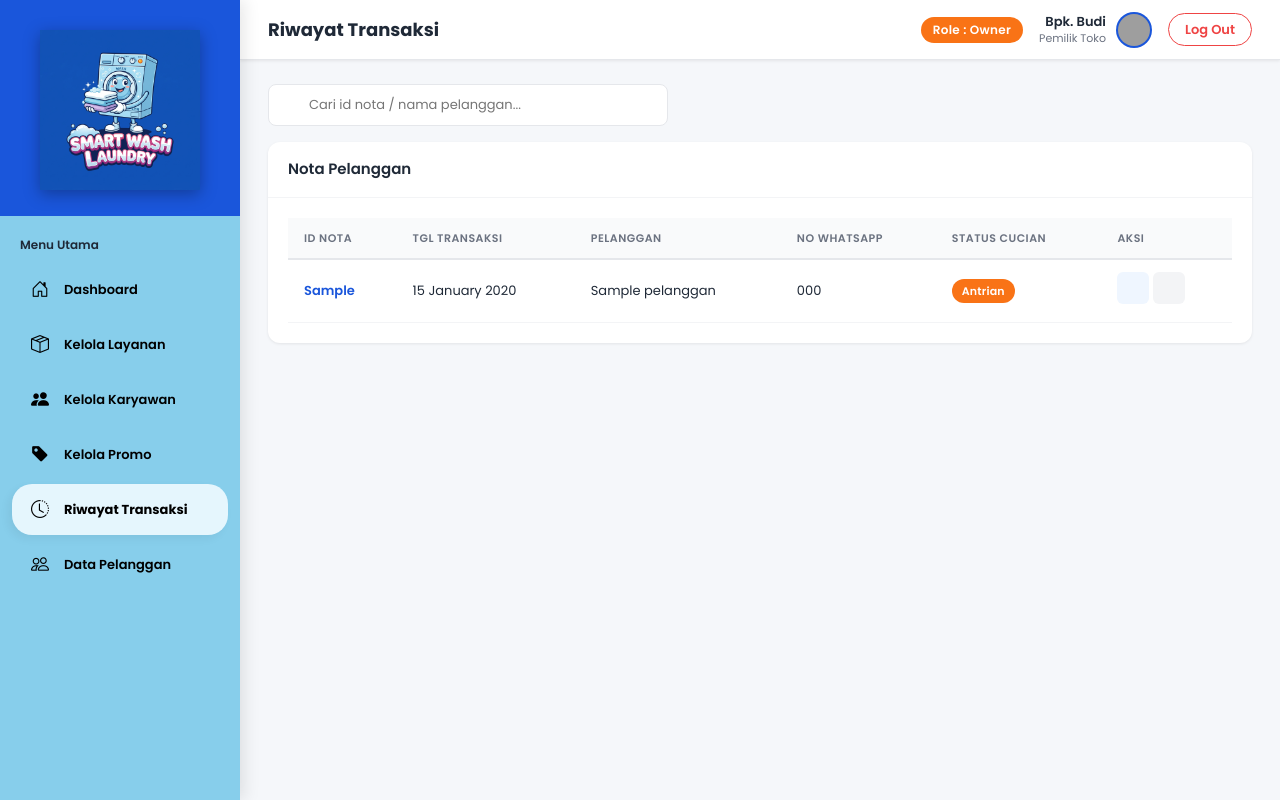
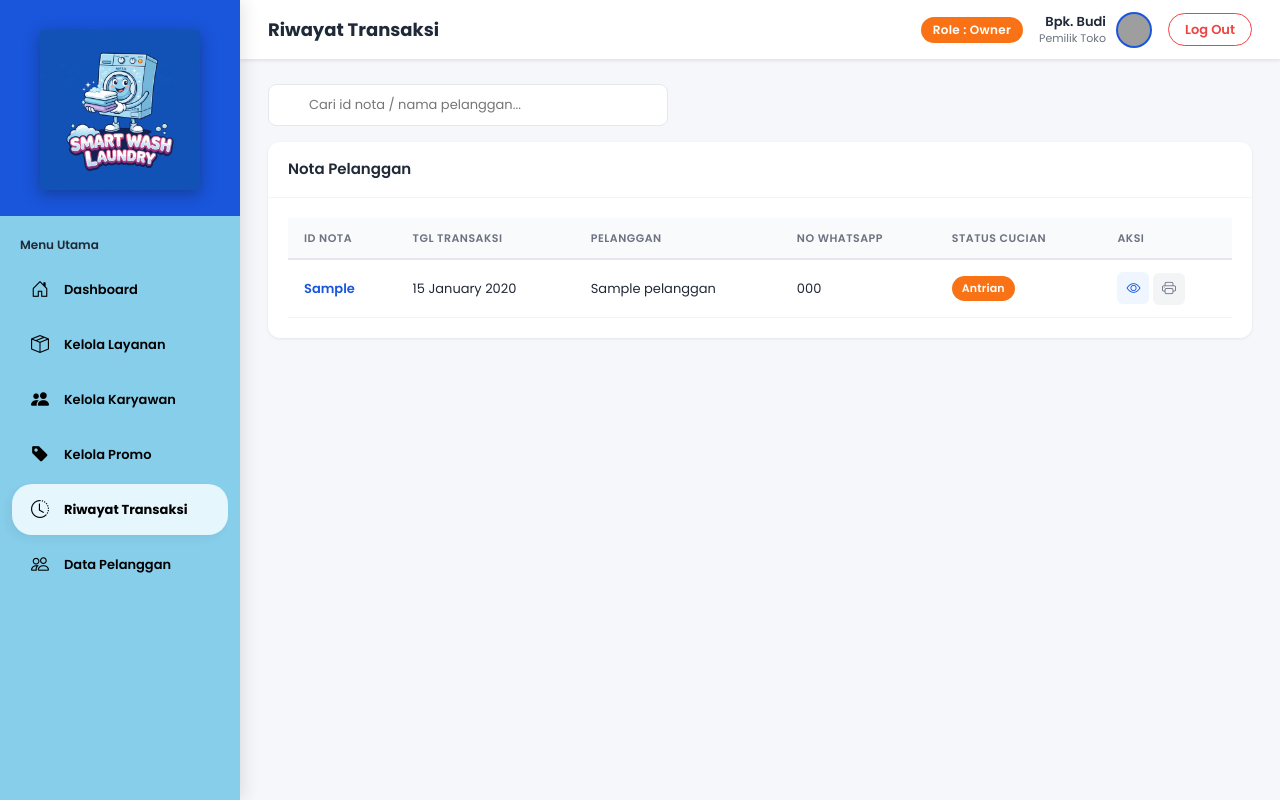
Before and after one commit to maull-prog/SmartWash-Laundry, a Flask app: page /transaksi/riwayat in a window 1280 px wide. Run offline with Flask 3, Linux system fonts and the light colour scheme; a user stored in the database is signed in; tables that the repository leaves empty hold one stand-in row (values such as "Sample post"); data that the repository does not hold is empty; some libraries are stand-ins or nearby versions; grey boxes are pictures that could not be loaded.

Commit message:
Fix: Restore missing icons on Riwayat Transaksi action buttons

```diff
--- a/frontend/static/js/main.js
+++ b/frontend/static/js/main.js
@@ -101,8 +101,8 @@ document.addEventListener('DOMContentLoaded', function () {
                                     '<td>' + t.no_hp_pelanggan + '</td>' +
                                     '<td><span class="badge ' + statusClass + '">' + statusLabel + '</span></td>' +
                                     '<td>' +
-                                    '<button class="btn-action btn-action-view btn-detail-view" data-id="' + t.id_transaksi + '" title="Detail"></button> ' +
-                                    '<a href="/transaksi/cetak/' + t.kode_transaksi + '" class="btn-action btn-action-print" target="_blank" title="Cetak"></a>' +
+                                    '<button class="btn-action btn-action-view btn-detail-view" data-id="' + t.id_transaksi + '" title="Detail"><i class="bi bi-eye"></i></button> ' +
+                                    '<a href="/transaksi/cetak/' + t.kode_transaksi + '" class="btn-action btn-action-print" target="_blank" title="Cetak"><i class="bi bi-printer"></i></a>' +
                                     '</td>' +
                                     '</tr>';
                                 tableBody.innerHTML += row;
--- a/frontend/templates/riwayat_transaksi.html
+++ b/frontend/templates/riwayat_transaksi.html
@@ -47,9 +47,13 @@
                             </td>
                             <td>
                                 <button class="btn-action btn-action-view btn-detail-view"
-                                        data-id="{{ t.id_transaksi }}" title="Detail" id="btnDetail{{ t.id_transaksi }}"></button>
+                                        data-id="{{ t.id_transaksi }}" title="Detail" id="btnDetail{{ t.id_transaksi }}">
+                                    <i class="bi bi-eye"></i>
+                                </button>
                                 <a href="{{ url_for('transaksi.cetak_struk', id=t.id_transaksi) }}"
-                                   class="btn-action btn-action-print" target="_blank" title="Cetak Nota"></a>
+                                   class="btn-action btn-action-print" target="_blank" title="Cetak Nota">
+                                    <i class="bi bi-printer"></i>
+                                </a>
                             </td>
                         </tr>
                         {% endfor %}
```
